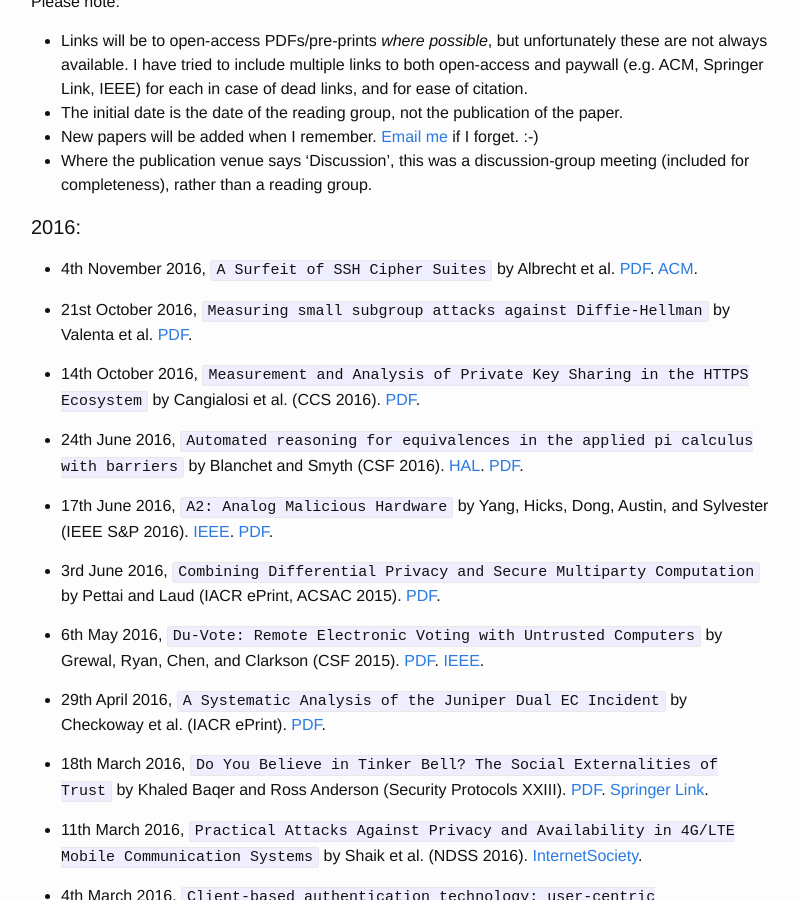
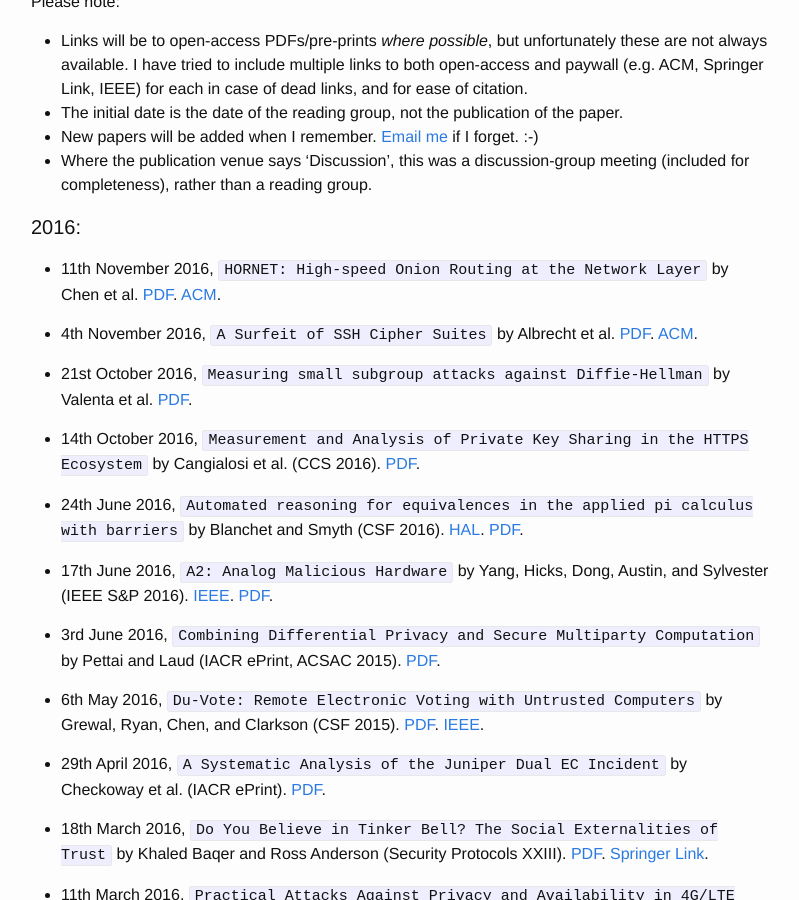
Before and after one commit to mpdehnel/ReadingGroup, a Jekyll site: the page built from index.md, in a window 1280 px wide and 900 px high, scrolled down 513 px. Shown: the whole window, without its empty margins (239-1038 px from the left). Built offline with Jekyll 4.4.1, drawn with Linux system fonts in a browser that asks for light colours.

Commit message:
add HORNET paper

```diff
--- a/index.md
+++ b/index.md
@@ -19,6 +19,8 @@ Please note:
 * Where the publication venue says 'Discussion', this was a discussion-group meeting (included for completeness), rather than a reading group.
 
 #### 2016:
+
+* 11th November 2016, `HORNET: High-speed Onion Routing at the Network Layer` by Chen et al. [PDF](https://arxiv.org/pdf/1507.05724v1.pdf). [ACM](http://dl.acm.org/citation.cfm?id=2813628).
 
 * 4th November 2016, `A Surfeit of SSH Cipher Suites` by Albrecht et al. [PDF](http://www.isg.rhul.ac.uk/~kp/surfeit.pdf). [ACM](http://dl.acm.org/citation.cfm?id=2978364).
 
```
